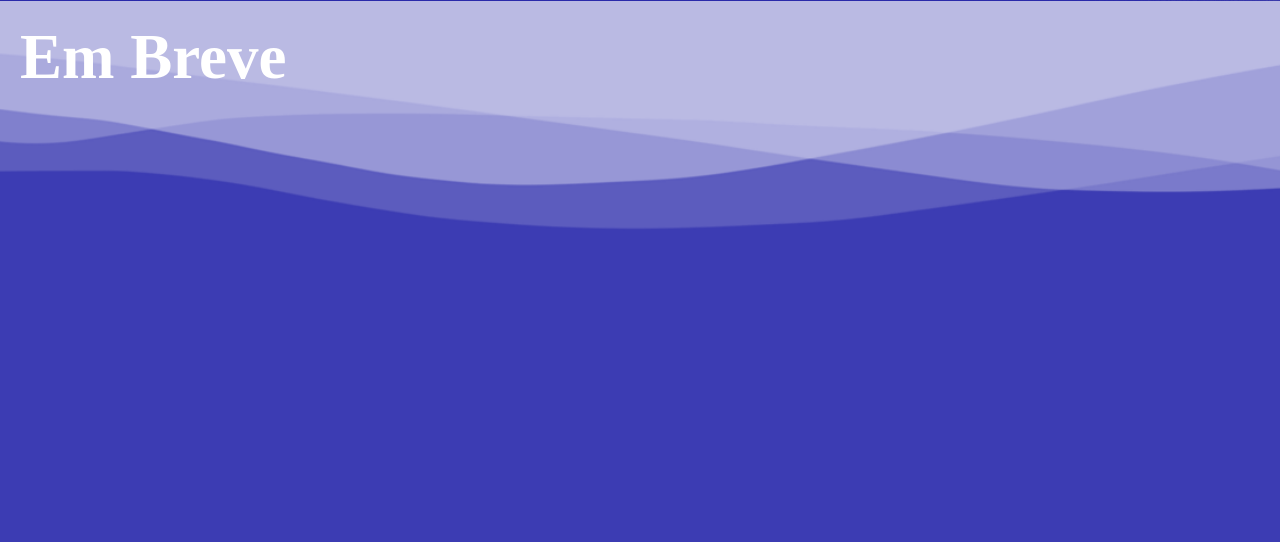
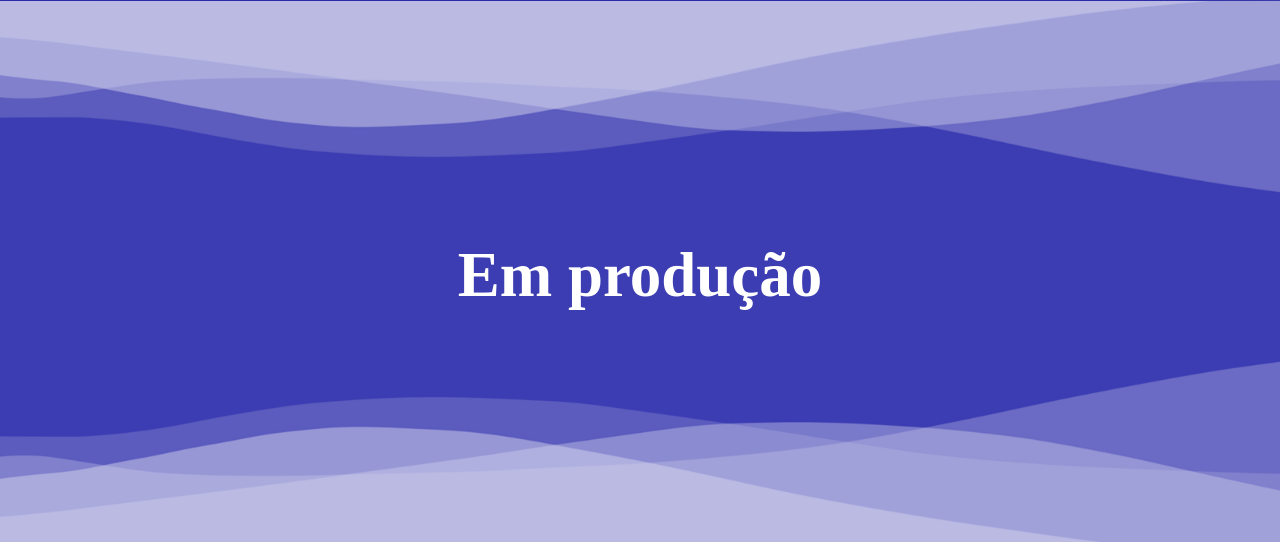
Before and after one commit to Nucleo-de-Sistemas-e-Suporte-SEJUSC/FAVORITOS-SEJUSC, a plain HTML site: page em-breve.html in a window 1280 px wide. Shown: the part 157-699 px from the top of the page. Drawn offline with Linux system fonts and the light colour scheme.

Commit message:
fix: tela do glpi em prod

```diff
--- a/em-breve.html
+++ b/em-breve.html
@@ -17,9 +17,9 @@
         </div>
     </header>
 
-    <section class="principal__background">
+    <section class="principal__background__breve">
         <main>
-            <h1 class="titulo-em-breve">Em Breve</h1>
+            <h1 class="titulo-em-breve">Em produção</h1>
         </main>
     </section>
 
--- a/js/links.js
+++ b/js/links.js
@@ -101,7 +101,7 @@ const links = [
     },
     {
         nome: ["Sistema de Gestão de Chamados - GLPI", "Sistema de Gestão de Chamados"],
-        link: "http://12.90.1.2/index.php?noAUTO=1",
+        link: "em-breve.html",
         logo: "glpi"
     },
     {
--- a/style/em-breve.css
+++ b/style/em-breve.css
@@ -8,6 +8,15 @@
 
 }
 
+.principal__background__breve {
+    background-image: url(../assets/main-brackground.png);
+    background-repeat: no-repeat;
+    background-size: cover;
+    display: flex;
+    align-items: center;
+    justify-content: center;
+}
+
 
 .titulo-em-breve {
     font-size: 63px;
```
